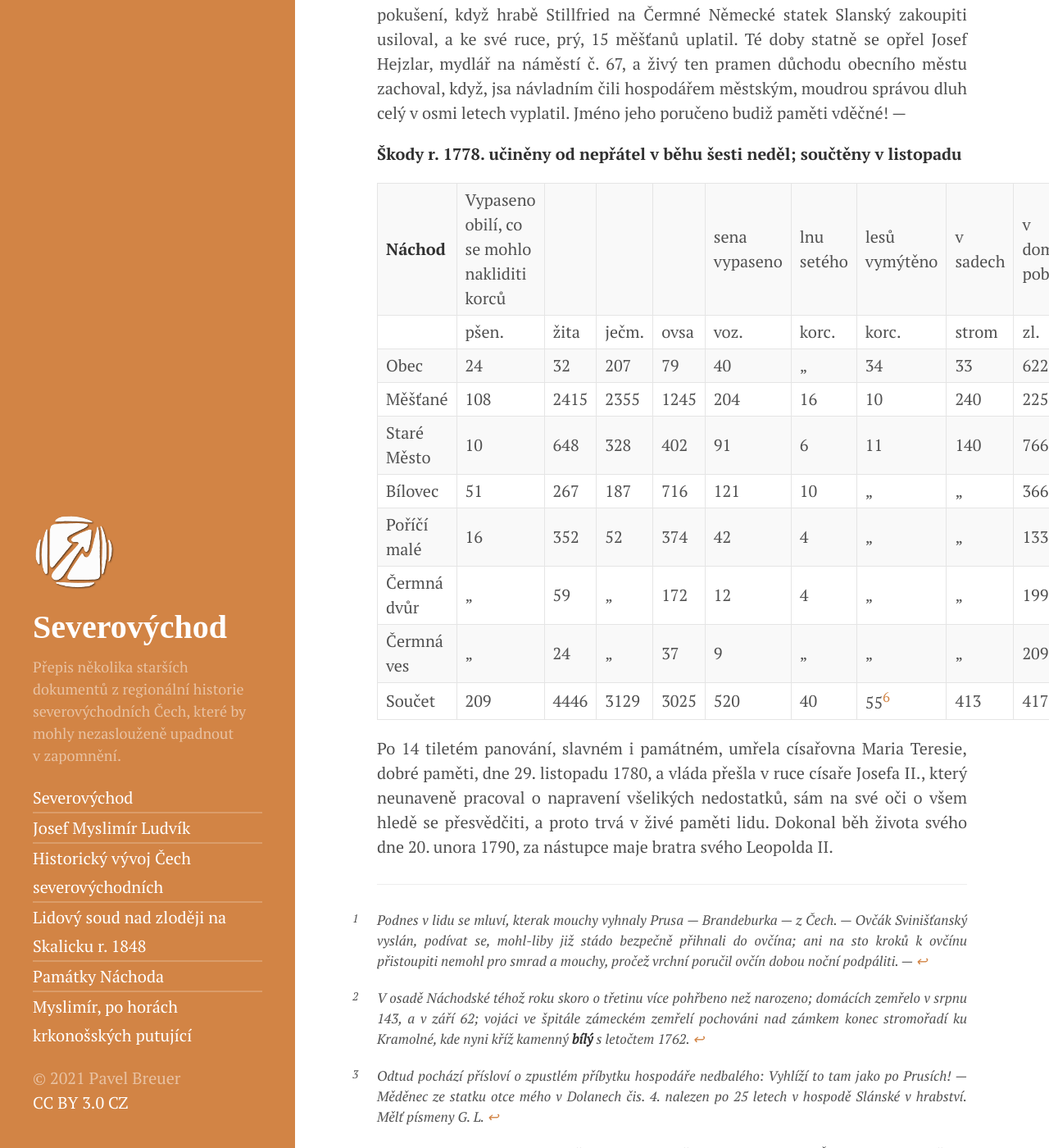
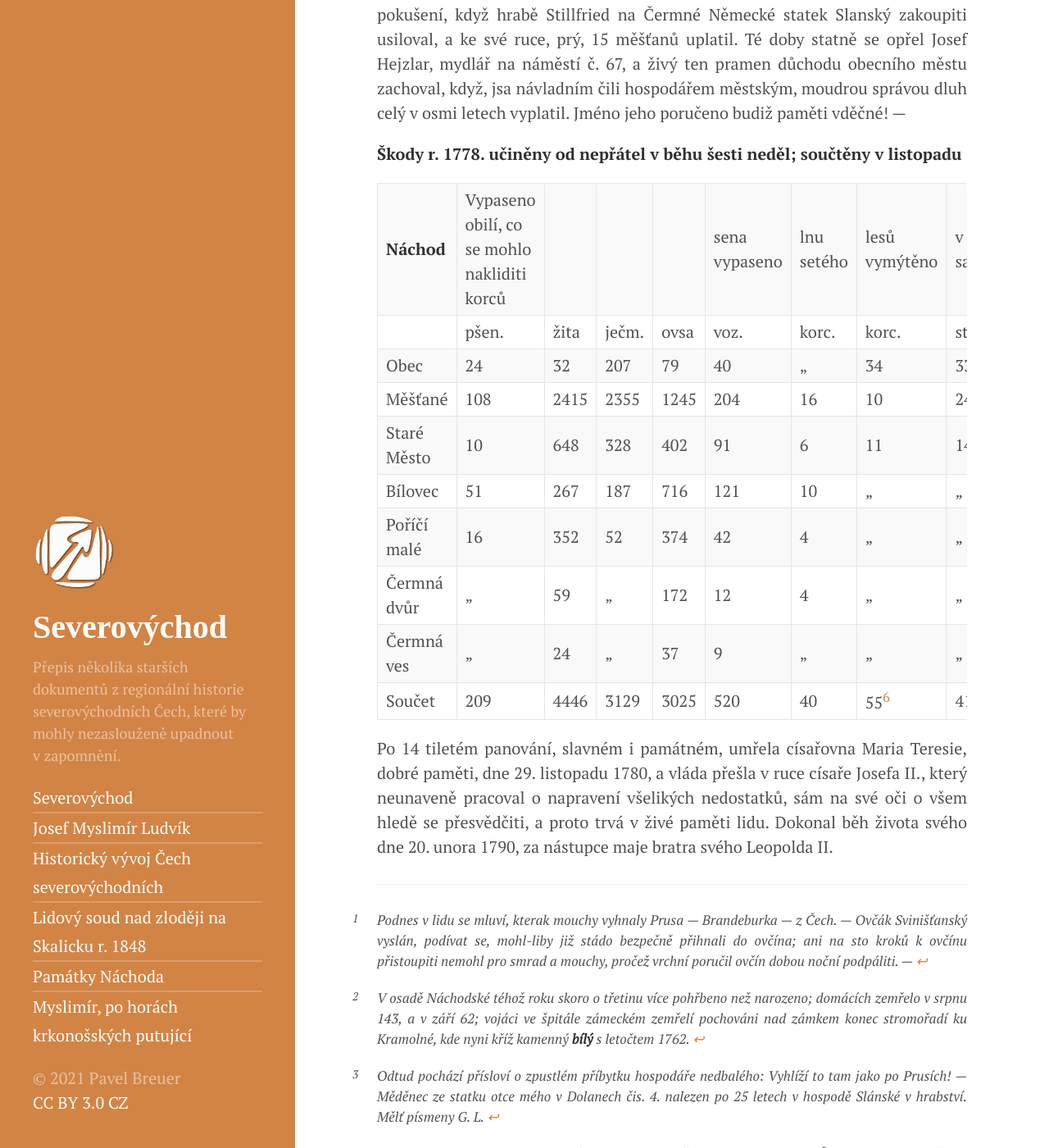
Before and after one commit to j123b567/severovychod.jaybee.cz, a Jekyll site: the page built from _pamatky-nachoda/prehanka-pruska-r-1778.md, in a window 1280 px wide and 1400 px high, scrolled down 5787 px. Shown: the whole window at 82% size. Built offline with Jekyll 4.4.1, drawn with Linux system fonts in a browser that asks for light colours.

Commit message:
Pamatky nachoda - prehanka pruska - responsive table

```diff
--- a/_pamatky-nachoda/prehanka-pruska-r-1778.md
+++ b/_pamatky-nachoda/prehanka-pruska-r-1778.md
@@ -34,16 +34,20 @@
 
 **Škody r. 1778. učiněny od nepřátel v běhu šesti neděl; součtěny v listopadu**
 
-| **Náchod** |	Vypaseno obilí, co se mohlo nakliditi korců	|||| sena vypaseno	| lnu setého	| lesů vymýtěno	| v sadech	| v domích pobráno	| Součet škody v penězích	| Na to náhrada |
-|		|pšen.	|žita	|ječm.	|ovsa	|voz.	|korc.	|korc.	|strom	|zl.	|zl.	|zl. |
-|Obec		|24	|32	|207	|79	|40	|„	|34	|33	|6220	|12561	|5074 |
-|Měšťané	|108	|2415	|2355	|1245	|204	|16	|10	|240	|22502	|44086	| |
-|Staré Město	|10	|648	|328	|402	|91	|6	|11	|140	|7661	|12965	|985 |
-|Bílovec	|51	|267	|187	|716	|121	|10	|„	|„	|3667	|9734	|881 |
-|Poříčí malé	|16	|352	|52	|374	|42	|4	|„	|„	|1335	|4142	|415 |
-|Čermná dvůr	|„	|59	|„	|172	|12	|4	|„	|„	|199	|970	|135 |
-|Čermná ves	|„	|24	|„	|37	|9	|„	|„	|„	|209	|526	| |
-|Součet	|209	|4446	|3129	|3025	|520	|40	|55[^128]	|413	|41793	|84984[^129]	|7490 |
+<div markdown="1" class="table-responsive">
+
+| **Náchod**    | Vypaseno obilí, co se mohlo nakliditi korců    |||| sena vypaseno | lnu setého| lesů vymýtěno | v sadech  | v domích pobráno  | Součet škody v penězích   | Na to náhrada |
+|               |pšen.      |žita       |ječm.      |ovsa           |voz.           |korc.      |korc.          |strom      |zl.                |zl.                        |zl.            |
+|Obec           |24         |32         |207        |79             |40             |„          |34             |33         |6220               |12561                      |5074           |
+|Měšťané        |108        |2415       |2355       |1245           |204            |16         |10             |240        |22502              |44086                      |               |
+|Staré Město    |10         |648        |328        |402            |91             |6          |11             |140        |7661               |12965                      |985            |
+|Bílovec        |51         |267        |187        |716            |121            |10         |„              |„          |3667               |9734                       |881            |
+|Poříčí malé    |16         |352        |52         |374            |42             |4          |„              |„          |1335               |4142                       |415            |
+|Čermná dvůr    |„          |59         |„          |172            |12             |4          |„              |„          |199                |970                        |135            |
+|Čermná ves     |„          |24         |„          |37             |9              |„          |„              |„          |209                |526                        |               |
+|Součet         |209        |4446       |3129       |3025           |520            |40         |55[^128]       |413        |41793              |84984[^129]                |7490           |
+
+</div>
 
 Po 14 tiletém panování, slavném i památném, umřela císařovna Maria Teresie, dobré paměti, dne 29. listopadu 1780, a vláda přešla v ruce císaře Josefa II., který neunaveně pracoval o napravení všelikých nedostatků, sám na své oči o všem hledě se přesvědčiti, a proto trvá v živé paměti lidu. Dokonal běh života svého dne 20. unora 1790, za nástupce maje bratra svého Leopolda II.
 
--- a/public/css/severovychod.css
+++ b/public/css/severovychod.css
@@ -99,3 +99,8 @@
 .lead {
     font-size: 0.9rem;
 }
+
+.table-responsive {
+    overflow-x: auto;
+    display: block;
+}
```
